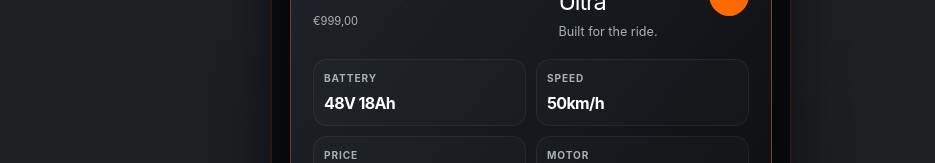
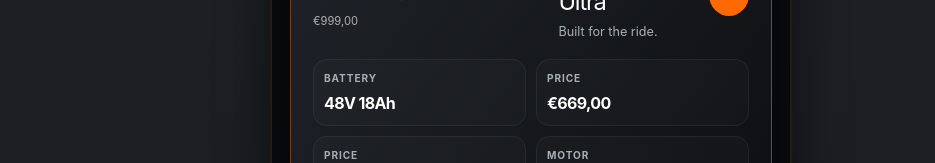
Before and after one commit to Syntax-XXX/MLT, a Next.js app: page / in a window 1280 px wide. Shown: the part 789-952 px from the top of the page, without its empty margins (109-1044 px from the left). Built offline with nearby package versions, Linux system fonts and the light colour scheme; no server answers.

Commit message:
Use price in scooter specs

```diff
--- a/src/components/FeaturedScooter.tsx
+++ b/src/components/FeaturedScooter.tsx
@@ -6,7 +6,7 @@ const scooterUrl = "https://www.kugooescooters.com/products/kukirin-g2-ultra-ele
 export function FeaturedScooter() {
   const specs = [
     { label: "Battery", value: "48V 18Ah" },
-    { label: "Speed", value: "50km/h" },
+    { label: "Price", value: "€669,00" },
     { label: "Price", value: "€669,00" },
     { label: "Motor", value: "1600W" },
   ];
```
